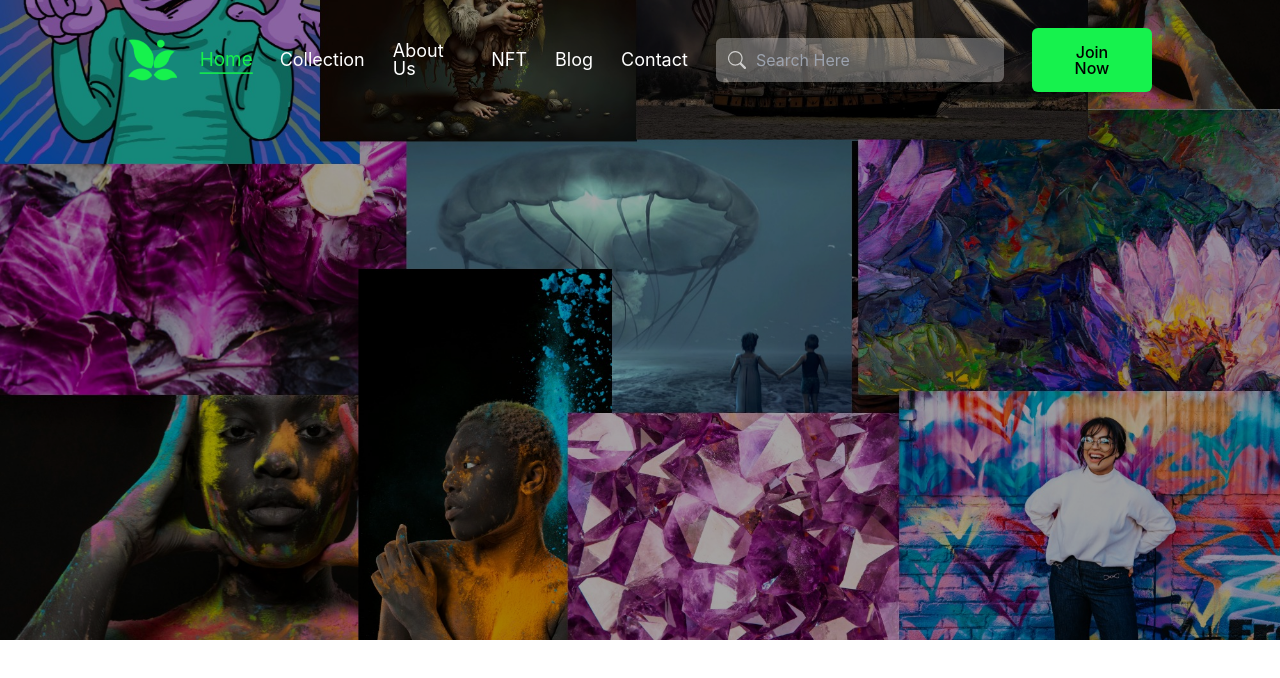
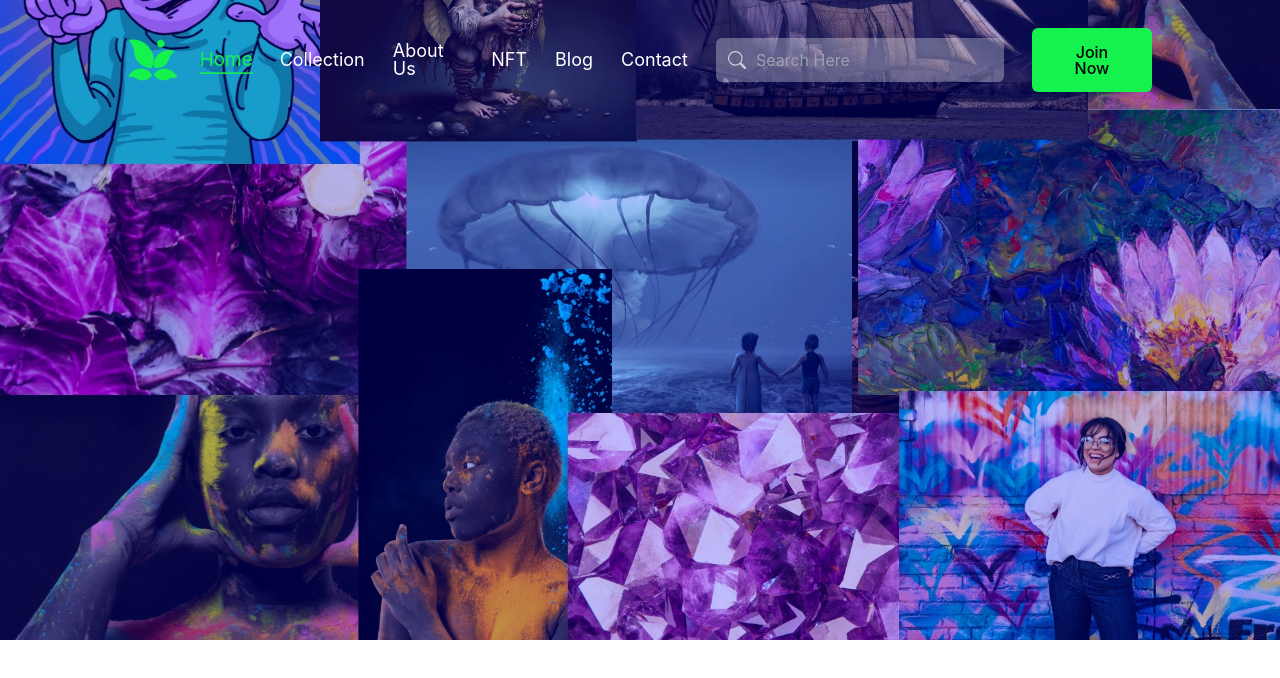
Before and after one commit to mmesomasaint/crypto-templates, a Next.js app: page /templates/nft-market in a window 1280 px wide. Shown: the top 678 px of the page. Built offline with nearby package versions, Linux system fonts and the light colour scheme.

Commit message:
Fix: Change the color-shade in showcase

```diff
--- a/pages/templates/nft-market/index.js
+++ b/pages/templates/nft-market/index.js
@@ -1,7 +1,7 @@
 import Head from 'next/head'
 import Image from 'next/image'
 import Link from 'next/link'
-import {BsSearch} from 'react-icons/bs'
+import { BsSearch } from 'react-icons/bs'
 
 export default function Home() {
   return (
@@ -66,7 +66,7 @@ export default function Home() {
       <main>
         <div className='max-w-[90rem] mx-auto'>
           <div className="h-fit md:h-[40rem] w-full bg-[url('/imgs/nft-market/main-sm.jpeg')] bg-no-repeat bg-cover bg-bottom">
-            <div className='bg-[rgba(0,0,0,0.35)] w-full h-full'></div>
+            <div className='bg-[rgba(0,0,255,0.25)] w-full h-full'></div>
           </div>
         </div>
       </main>
```
